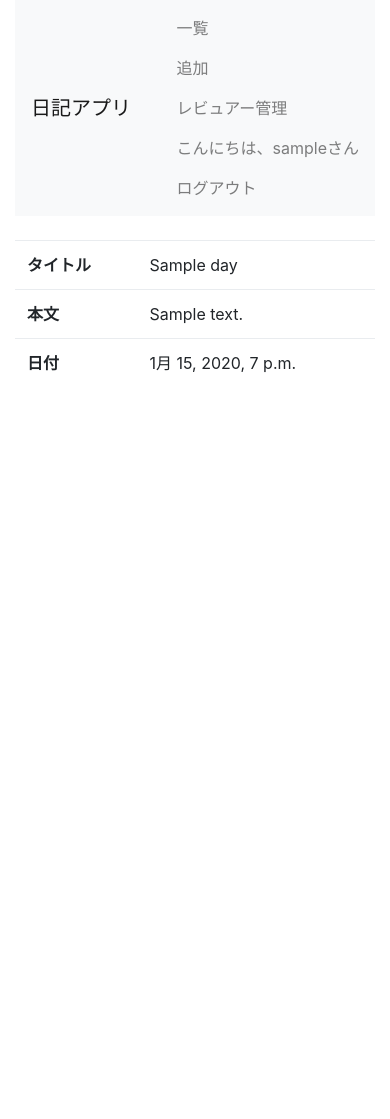
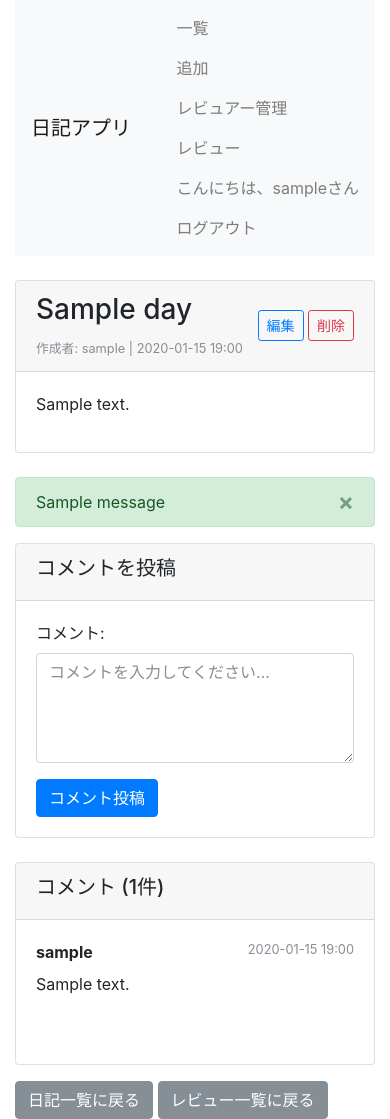
Before and after one commit to toryoto/myTA, a Django app: page /diary/detail/1/ in a window 390 px wide. Before the commit the page ends 373 px from the top, so only its background shows below. Run offline with Django 3.2, Linux system fonts and the light colour scheme; a user stored in the database is signed in; tables that the repository leaves empty hold one stand-in row (values such as "Sample post"); one stand-in notice (Sample message) is shown; some libraries are stand-ins or nearby versions.

Commit message:
implement review comment

```diff
--- a/diary/forms.py
+++ b/diary/forms.py
@@ -1,6 +1,6 @@
 from django import forms
 from django.contrib.auth.models import User
-from .models import Day, Reviewer
+from .models import Day, Reviewer, Comment
 
 
 class DayCreateForm(forms.ModelForm):
@@ -48,3 +48,18 @@ class ReviewerAddForm(forms.Form):
         username = self.cleaned_data['username']
         user = User.objects.get(username=username)
         return Reviewer.objects.create(diary_owner=self.diary_owner, reviewer=user)
+
+class CommentForm(forms.ModelForm):
+    class Meta:
+        model = Comment
+        fields = ('text',)
+        widgets = {
+            'text': forms.Textarea(attrs={
+                'class': 'form-control',
+                'rows': 4,
+                'placeholder': 'コメントを入力してください...'
+            })
+        }
+        labels = {
+            'text': 'コメント'
+        }
--- a/diary/templates/diary/day_detail.html
+++ b/diary/templates/diary/day_detail.html
@@ -1,19 +1,106 @@
 {% extends 'base.html' %}
 
 {% block content %}
-<table class="table">
-    <tr>
-      <th>タイトル</th>
-      <td>{{ day.title }}</td>
-    </tr>
-    <tr>
-      <th>本文</th>
-      <td>{{ day.text | linebreaksbr}}</td>
-    </tr>
-    <tr>
-      <th>日付</th>
-      <td>{{ day.date }}</td>
-    </tr>
-</table>
+<!-- 日記内容 -->
+<div class="card mb-4">
+  <div class="card-header d-flex justify-content-between align-items-center">
+    <div>
+      <h3>{{ day.title }}</h3>
+      <small class="text-muted">作成者: {{ day.author.username }} | {{ day.date|date:"Y-m-d H:i" }}</small>
+    </div>
+    {% if is_owner %}
+    <div>
+      <a href="{% url 'diary:update' day.pk %}" class="btn btn-sm btn-outline-primary">編集</a>
+      <a href="{% url 'diary:delete' day.pk %}" class="btn btn-sm btn-outline-danger">削除</a>
+    </div>
+    {% endif %}
+  </div>
+  <div class="card-body">
+    <p>{{ day.text|linebreaksbr }}</p>
+  </div>
+</div>
 
+<!-- メッセージ表示 -->
+{% if messages %}
+  {% for message in messages %}
+    <div class="alert alert-success alert-dismissible fade show" role="alert">
+      {{ message }}
+      <button type="button" class="close" data-dismiss="alert">
+        <span>&times;</span>
+      </button>
+    </div>
+  {% endfor %}
+{% endif %}
+
+<!-- コメント投稿フォーム（レビュアーのみ） -->
+{% if comment_form %}
+<div class="card mb-4">
+  <div class="card-header">
+    <h5>コメントを投稿</h5>
+  </div>
+  <div class="card-body">
+    <form method="post">
+      {% csrf_token %}
+      <div class="form-group">
+        {{ comment_form.text.label_tag }}
+        {{ comment_form.text }}
+        {% if comment_form.text.errors %}
+          <div class="text-danger">
+            {{ comment_form.text.errors }}
+          </div>
+        {% endif %}
+      </div>
+      <button type="submit" class="btn btn-primary">コメント投稿</button>
+    </form>
+  </div>
+</div>
+{% endif %}
+
+<!-- コメント一覧 -->
+{% if comments or is_owner %}
+<div class="card">
+  <div class="card-header">
+    <h5>コメント ({{ comments.count }}件)</h5>
+  </div>
+  <div class="card-body">
+    {% if comments %}
+      {% for comment in comments %}
+        <div class="border-bottom mb-3 pb-3">
+          <div class="d-flex justify-content-between">
+            <strong>{{ comment.author.username }}</strong>
+            <small class="text-muted">{{ comment.created_at|date:"Y-m-d H:i" }}</small>
+          </div>
+          <p class="mt-2">{{ comment.text|linebreaksbr }}</p>
+
+          <!-- 返信コメント表示 -->
+          {% if comment.replies.all %}
+            <div class="ml-4 mt-2">
+              {% for reply in comment.replies.all %}
+                <div class="border-left pl-3 mb-2">
+                  <div class="d-flex justify-content-between">
+                    <strong>{{ reply.author.username }}</strong>
+                    <small class="text-muted">{{ reply.created_at|date:"Y-m-d H:i" }}</small>
+                  </div>
+                  <p class="mt-1">{{ reply.text|linebreaksbr }}</p>
+                </div>
+              {% endfor %}
+            </div>
+          {% endif %}
+        </div>
+      {% endfor %}
+    {% else %}
+      <p class="text-muted">まだコメントがありません。</p>
+    {% endif %}
+  </div>
+</div>
+{% endif %}
+
+<div class="mt-3">
+  {% if is_owner %}
+    <a href="{% url 'diary:index' %}" class="btn btn-secondary">日記一覧に戻る</a>
+  {% endif %}
+  {% if is_reviewer %}
+    <a href="{% url 'diary:review' %}" class="btn btn-secondary">レビュー一覧に戻る</a>
+  {% endif %}
+</div>
 {% endblock %}
--- a/diary/urls.py
+++ b/diary/urls.py
@@ -11,4 +11,5 @@ urlpatterns = [
     path('detail/<int:pk>/', views.DetailView.as_view(), name='detail'),  # /diary/detail/1
     path('reviewers/', views.manage_reviewers, name='manage_reviewers'),  # /diary/reviewers/
     path('reviewers/delete/<int:reviewer_id>/', views.delete_reviewer, name='delete_reviewer'),  # /diary/reviewers/delete/1/
+    path('review/', views.review_list, name='review'),  # /diary/review/
 ]
--- a/diary/views.py
+++ b/diary/views.py
@@ -1,12 +1,14 @@
+
 from django.shortcuts import render, redirect, get_object_or_404
 from django.contrib.auth.decorators import login_required
 from django.contrib.auth.mixins import LoginRequiredMixin
 from django.contrib import messages
-from .forms import DayCreateForm, ReviewerAddForm
-from .models import Day, Reviewer
-from .utils import get_my_reviewers
+from .forms import DayCreateForm, ReviewerAddForm, CommentForm
+from .models import Day, Reviewer, Comment
+from .utils import get_my_reviewers, get_reviewable_days, can_comment_on_day
 from django.views import generic
 from django.urls import reverse_lazy
+from django.db.models import Q
 
 
 class IndexView(LoginRequiredMixin, generic.ListView):
@@ -24,7 +26,58 @@ class DetailView(LoginRequiredMixin, generic.DetailView):
     context_object_name = 'day'
 
     def get_queryset(self):
-        return Day.objects.filter(author=self.request.user)
+        user = self.request.user
+        # Qオブジェクトを使用することで、OR条件を一つのクエリで表現することができるようになる
+        # distinct()がないと、レビュアーと投稿者の条件により同じデータを複数取得してしまう
+        return Day.objects.filter(
+            Q(author=user) | Q(author__granted_reviewers__reviewer=user)
+        ).distinct()
+
+    def get_context_data(self, **kwargs):
+        context = super().get_context_data(**kwargs)
+        day = self.get_object()
+        user = self.request.user
+
+        # ユーザーの権限を判定
+        is_owner = day.author == user
+        is_reviewer = can_comment_on_day(user, day)
+
+        # アクセス権限チェック
+        if not (is_owner or is_reviewer):
+            return context  # エラーは後でハンドリング
+
+        # コメント一覧（返信でないもの）
+        comments = Comment.objects.filter(day=day, reply_to__isnull=True)
+
+        # コメントフォーム（レビュアーのみ）
+        comment_form = CommentForm() if is_reviewer else None
+
+        context.update({
+            'comments': comments,
+            'comment_form': comment_form,
+            'is_owner': is_owner,
+            'is_reviewer': is_reviewer,
+        })
+        return context
+
+    def post(self, request, *args, **kwargs):
+        """コメント投稿処理"""
+        day = self.get_object()
+
+        # レビュー権限チェック
+        if not can_comment_on_day(request.user, day):
+            messages.error(request, 'この日記にコメントする権限がありません。')
+            return redirect('diary:detail', pk=day.pk)
+
+        form = CommentForm(request.POST)
+        if form.is_valid():
+            comment = form.save(commit=False)
+            comment.day = day
+            comment.author = request.user
+            comment.save()
+            messages.success(request, 'コメントを投稿しました。')
+
+        return redirect('diary:detail', pk=day.pk)
 
 
 class CreateView(LoginRequiredMixin, generic.CreateView):
@@ -87,6 +140,15 @@ def delete_reviewer(request, reviewer_id):
     return redirect('diary:manage_reviewers')
 
 
+@login_required
+def review_list(request):
+    """レビューページ - コメント可能な日記一覧"""
+    reviewable_days = get_reviewable_days(request.user)
+    return render(request, 'diary/review_list.html', {
+        'day_list': reviewable_days
+    })
+
+
 
 
 # def index(request):
--- a/templates/base.html
+++ b/templates/base.html
@@ -20,6 +20,7 @@
             <a class="nav-link" href="{% url 'diary:index' %}">一覧</a>
             <a class="nav-link" href="{% url 'diary:add' %}">追加</a>
             <a class="nav-link" href="{% url 'diary:manage_reviewers' %}">レビュアー管理</a>
+            <a class="nav-link" href="{% url 'diary:review' %}">レビュー</a>
             <span class="nav-link">こんにちは、{{ user.username }}さん</span>
             <a class="nav-link" href="{% url 'accounts:logout' %}">ログアウト</a>
           {% else %}
```
Also changed, not shown: diary/templates/diary/review_list.html (added, +43 -0 lines).
